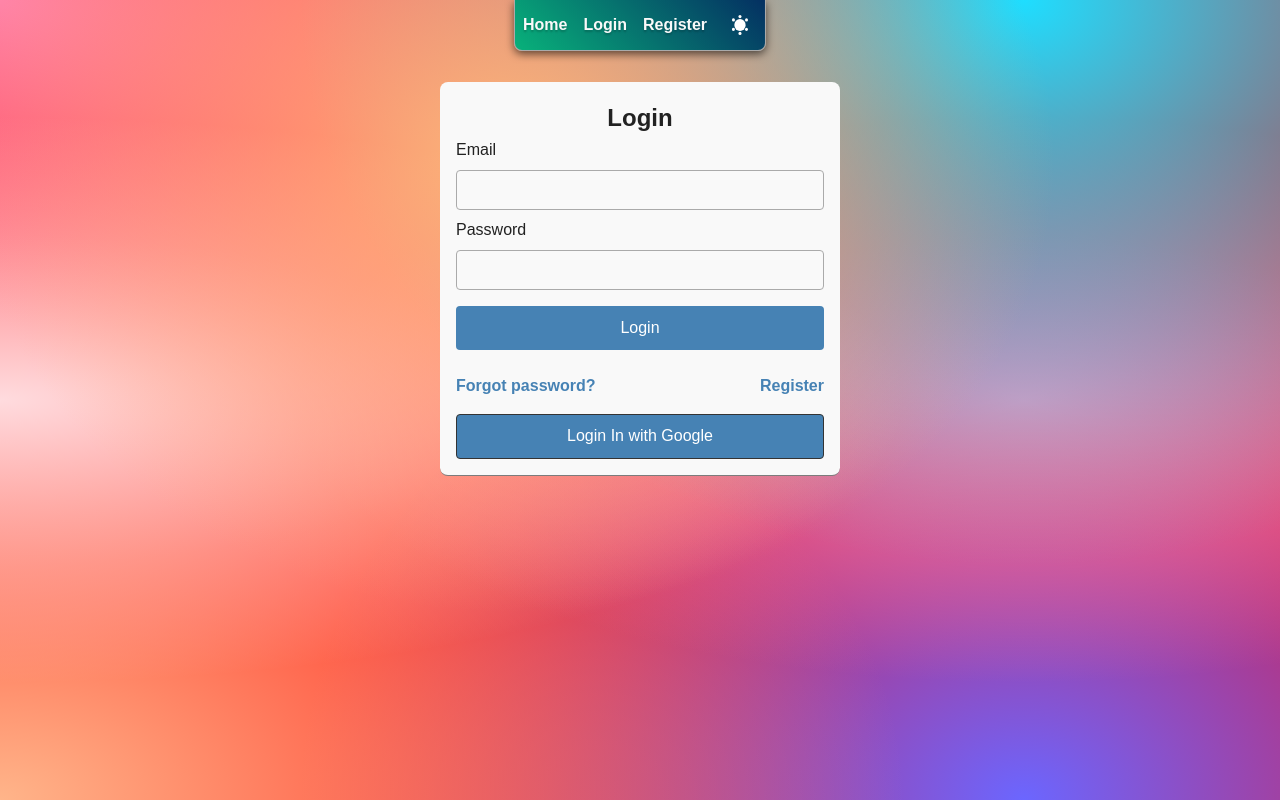
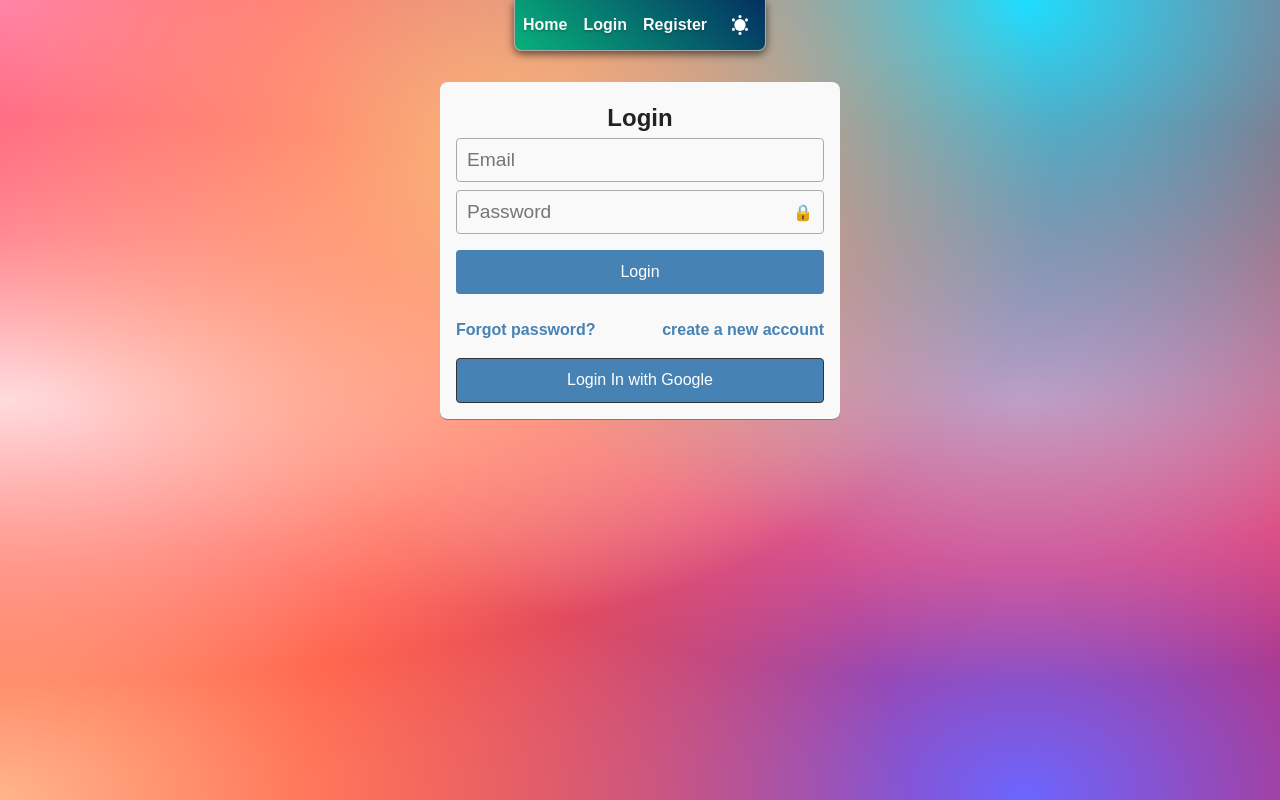
Before and after one commit to jitusd9/kanban-board, a React (Vite) app: page /login in a window 1280 px wide. Built offline with nearby package versions, Linux system fonts and the light colour scheme; no server answers.

Commit message:
toggel password view and hide

```diff
--- a/src/pages/Login.jsx
+++ b/src/pages/Login.jsx
@@ -10,6 +10,7 @@ export default function Login() {
   const location = useLocation();
   const [email, setEmail] = useState('');
   const [password, setPassword] = useState('');
+  const [showPass, setShowPass] = useState(false);
   const [isSubmitting, setIsSubmitting] = useState(false);
   const [error, setError] = useState('');
   const [isError, setIsError] = useState(false);
@@ -53,27 +54,39 @@ export default function Login() {
         <ImageContainer>
         </ImageContainer>
         <h2>Login</h2>
-        <label htmlFor="uname">Email</label>
+        <label htmlFor="uname">
         <input
           value={email}
           onChange={(e)=> setEmail(e.target.value)}
           type="email"
           autoComplete='email'
           name="email"
+          placeholder='Email'
         />
+        </label>
 
-        <label htmlFor="psw">Password</label>
+
+        <label htmlFor="psw">
         <input
           value={password}
           onChange={(e) => setPassword(e.target.value)}
-          type="password"
+          type={showPass ? "text" : "password"}
           name="password"
+          placeholder="Password"
         />
+        <button
+        onClick={async e => {
+          e.preventDefault();
+          setShowPass(!showPass);
+        }}
+        >{ showPass ? <span>🔓</span> : <span>🔒</span> }</button>
+        </label>
+
         <button type="submit">Login</button>
       </Form>
       <Links>
         <Link to="/forgot-password">Forgot password?</Link>
-        <Link to="/register">Register</Link>
+        <Link to="/register">create a new account</Link>
       </Links>
       <GoogleButton
         onClick={e =>
--- a/src/pages/Register.jsx
+++ b/src/pages/Register.jsx
@@ -12,6 +12,7 @@ export default function Register() {
   const location = useLocation();
   const [email, setEmail] = useState('');
   const [password, setPassword] = useState('');
+  const [showPass, setShowPass] = useState(false);
   const [isSubmitting, setIsSubmitting] = useState(false);
   const [error, setError] = useState('');
   const [isError, setIsError] = useState(false);
@@ -57,24 +58,35 @@ export default function Register() {
 
         <h2>Create a new Account</h2>
 
-          <label htmlFor="psw">Email</label>
+          <label htmlFor="psw">
             <input
               value={email}
               onChange={(e)=> setEmail(e.target.value)}
               type="email"
               autoComplete='email'
               name="email"
+              placeholder='Email'
+            />
+          </label>
 
-          />
-
-          <label htmlFor="psw">Password</label>
+          <label htmlFor="psw">
           <input
             value={password}
             onChange={(e) => setPassword(e.target.value)}
-            type="password"
+            type={showPass ? "text" : "password"}
             name="password"
+            placeholder='Password'
+          />
+          <button
+            onClick={async e => {
+              e.preventDefault();
+              setShowPass(!showPass);
+            }}
+          >
+            { showPass ? <span>🔓</span> : <span>🔒</span> }
+          </button>
+          </label>
 
-          />
 
           <button
             type="submit"
@@ -82,7 +94,7 @@ export default function Register() {
 
       </Form>
       <Links>
-        <Link to='/login'>Login</Link>
+        <Link to='/login'>Already have an account? login</Link>
       </Links>
 
       <GoogleButton
--- a/src/styled/Login-styled.jsx
+++ b/src/styled/Login-styled.jsx
@@ -90,20 +90,33 @@ const Form = styled.form`
     font-size: 1.5em;
     margin-block: 0.5rem;
   }
+  label{
+    color: ${({theme}) => theme.formFg};
+    display:flex;
+    margin: 0.5rem auto;
+    padding: 2px;
+    border: 1px solid #aaa;
+    border-radius: 4px;
+    button{
+      background-color : transparent;
+      margin: 0;
+      padding: 0;
+      width: 40px;
+      &:hover{
+        background-color : rgba(0,0,0,0.1);
+      }
+    }
+  }
   input{
     width: 100%;
     font-size: 1.2em;
-    padding: 0.5rem 1rem;
-    margin: 0.5rem auto;
-    display: inline-block;
-    border: 1px solid #aaa;
+    padding: 0.5rem ;
+    border: none;
+    display: block;
     box-sizing: border-box;
-    border-radius: 4px;
     background-color: ${({theme}) => theme.formBg};
   }
-  label{
-    color: ${({theme}) => theme.formFg};
-  }
+
   button{
     background-color: steelblue;
     color: white;
```
Lines whose indentation alone changed are shown as unchanged.
